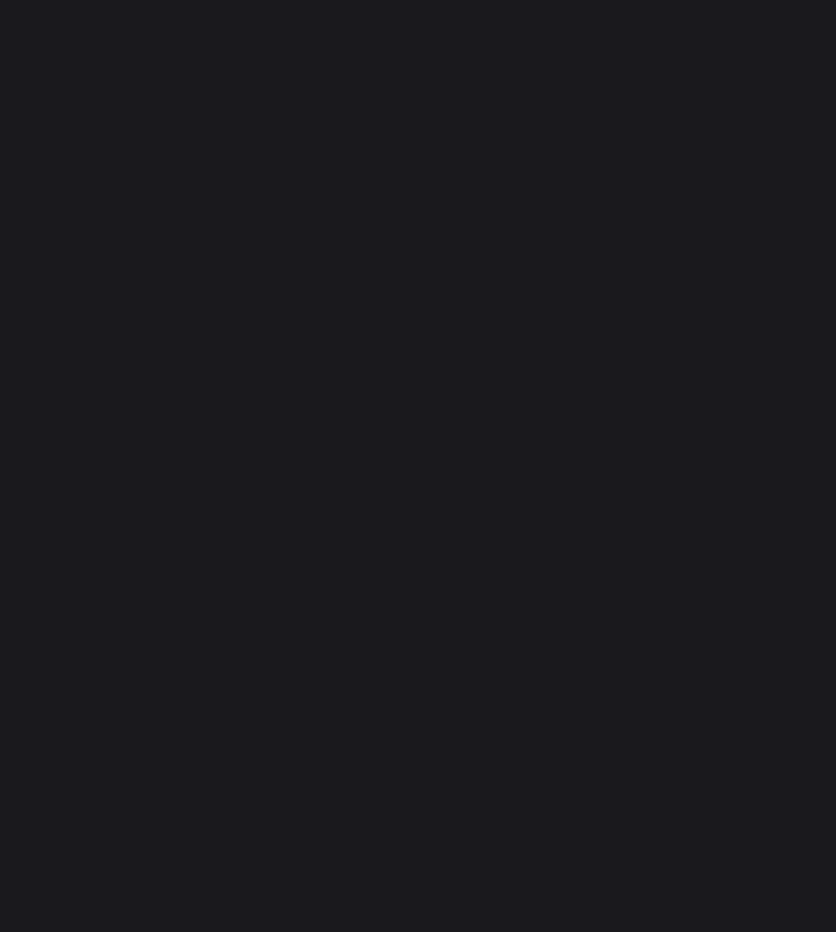
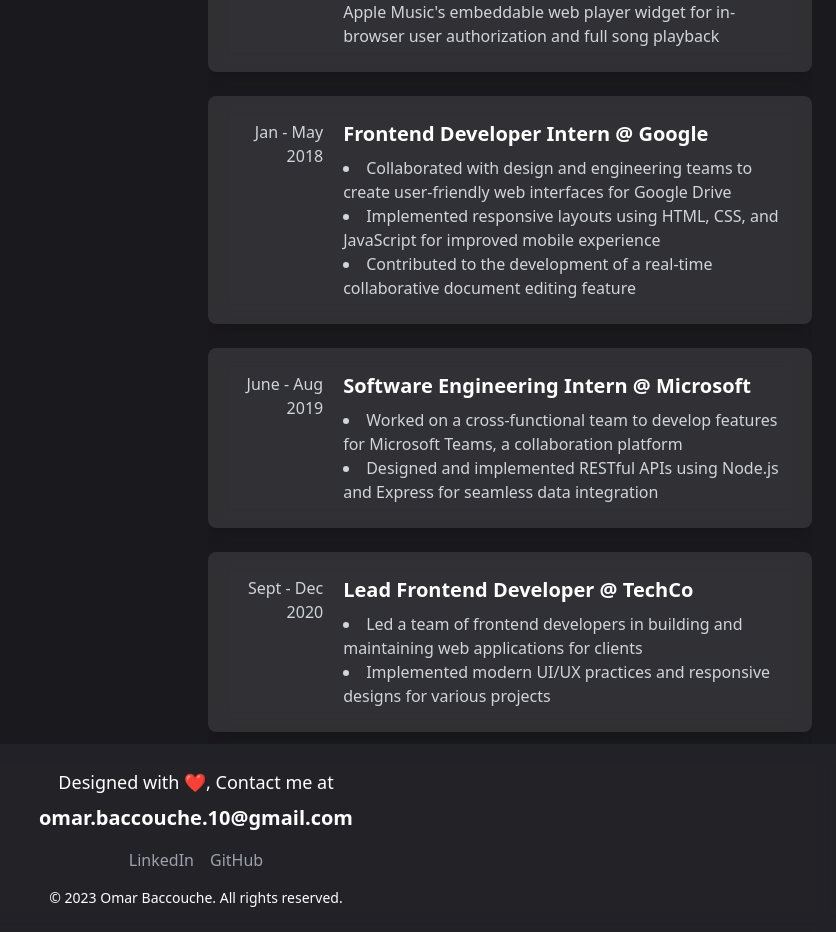
Before and after one commit to baccouchee/portfolio-template, a React (Vite) app: page / in a window 1280 px wide. Shown: the part 1524-2456 px from the top of the page, without its empty margins (444-1280 px from the left). Before the commit the page ends 1408 px from the top, so only its background shows below. Built offline with nearby package versions, Linux system fonts and the light colour scheme.

Commit message:
Prof Experience

```diff
--- a/src/App.jsx
+++ b/src/App.jsx
@@ -1,10 +1,10 @@
 import React from 'react'
 import Navbar from './components/navbar'
 import Hero from './components/hero'
-import Analytics from './components/Analytics'
-import Technologie from './components/Technologie'
+
 import Expertise from './components/Expertise'
-import Experience from './components/Experience'
+import ExperienceBlock from './components/ExperienceBlock'
+import Footer from './components/Footer'
 
 export function App() {
   return (
@@ -13,8 +13,8 @@
         <Navbar />
         <Hero />
         <Expertise />
-        <Experience />
-        {/* <Technologie /> */}
+        <ExperienceBlock />
+        <Footer />
       </div>
     </>
   )
--- a/src/components/Analytics.jsx
+++ /dev/null
@@ -1,29 +0,0 @@
-import React from 'react'
-import Laptop from '../Assets/laptop.jpg'
-
-const Analytics = () => {
-
-  return (
-    <div className="w-full py-16 px-4 text-white bg-[#040734]">
-      <h2 className="text-body text-white font-bold md:text-4xl font-body mt-10">My Expertise</h2>
-      <div className="max-w-[1240px] mx-auto grid md:grid-cols-2">
-        <img className="w-[500px] mx-auto my-4" src={Laptop} alt="/" />
-        <div className="flex flex-col justify-center">
-          <p className="text-[#00df9a] font-bold">DATA ANALYTICS DASHBOARD</p>
-          <h1 className="md:text-4xl sm:text-3xl text-2xl font-bold py-2 v">Manage Data Analytics Centrally</h1>
-          <p>
-            Lorem ipsum dolor sit amet consectetur adipisicing elit. Voluptatum molestiae delectus culpa hic assumenda,
-            voluptate reprehenderit dolore autem cum ullam sed odit perspiciatis. Doloribus quos velit, eveniet ex
-            deserunt fuga?
-          </p>
-          <button className="bg-black text-[#00df9a] w-[200px] rounded-md font-medium my-6 mx-auto md:mx-0 py-3">
-            Get Started
-          </button>
-
-        </div>
-      </div>
-    </div>
-  )
-}
-
-export default Analytics
--- a/src/components/Card.jsx
+++ /dev/null
@@ -1,7 +0,0 @@
-import React from 'react'
-
-const Card = () => {
-  return <div>Card</div>
-}
-
-export default Card
--- a/src/components/Experience.jsx
+++ b/src/components/Experience.jsx
@@ -1,26 +1,20 @@
 import React from 'react'
 import '../index.css'
-const Experience = () => {
+const Experience = ({ experience }) => {
   return (
-    <div className="relative p-6 w-3/4">
+    <div className="relative py-3">
       <div className="absolute top-0 left-0 right-0 bottom-0 z-0 backdrop-blur-md backdrop-filter bg-opacity-30"></div>
       <div className="flex bg-white bg-opacity-10 hover:bg-opacity-20 backdrop-blur-md p-6 rounded-lg shadow-lg">
         <div className="w-[20%]">
-          <p className="text-gray-300 mb-4 text-right mr-5">July - Dec 2017</p>
+          <p className="text-gray-300 mb-4 text-right mr-5">{experience.date}</p>
         </div>
         <div className="w-[80%]">
-          <h2 className="text-xl font-semibold mb-2 text-white">UI Engineer Co-op @ Apple</h2>
+          <h2 className="text-xl font-semibold mb-2 text-white">{experience.title}</h2>
 
           <ul className="list-disc list-inside text-gray-300">
-            <li>Developed and styled interactive web applications for Apple Music using Ember and SCS</li>
-            <li>
-              Built and shipped the Apple Music Extension for Facebook Messenger leveraging third-party and internal API
-              integration
-            </li>
-            <li>
-              Architected and implemented the user interface of Apple Music's embeddable web player widget for
-              in-browser user authorization and full song playback
-            </li>
+            {experience.description.map((desc, index) => (
+              <li key={index}>{desc}</li>
+            ))}
           </ul>
         </div>
       </div>
--- /dev/null
+++ b/src/components/ExperienceBlock.jsx
@@ -0,0 +1,68 @@
+import React from 'react'
+import Experience from './Experience'
+
+const ExperienceBlock = () => {
+  const experiences = [
+    {
+      date: 'July - Dec 2017',
+      title: 'UI Engineer Co-op @ Apple',
+      description: [
+        'Developed and styled interactive web applications for Apple Music using Ember and SCS',
+        'Built and shipped the Apple Music Extension for Facebook Messenger leveraging third-party and internal API integration',
+        "Architected and implemented the user interface of Apple Music's embeddable web player widget for in-browser user authorization and full song playback",
+      ],
+    },
+    {
+      date: 'Jan - May 2018',
+      title: 'Frontend Developer Intern @ Google',
+      description: [
+        'Collaborated with design and engineering teams to create user-friendly web interfaces for Google Drive',
+        'Implemented responsive layouts using HTML, CSS, and JavaScript for improved mobile experience',
+        'Contributed to the development of a real-time collaborative document editing feature',
+      ],
+    },
+    {
+      date: 'June - Aug 2019',
+      title: 'Software Engineering Intern @ Microsoft',
+      description: [
+        'Worked on a cross-functional team to develop features for Microsoft Teams, a collaboration platform',
+        'Designed and implemented RESTful APIs using Node.js and Express for seamless data integration',
+      ],
+    },
+    {
+      date: 'Sept - Dec 2020',
+      title: 'Lead Frontend Developer @ TechCo',
+      description: [
+        'Led a team of frontend developers in building and maintaining web applications for clients',
+        'Implemented modern UI/UX practices and responsive designs for various projects',
+      ],
+    },
+    // Add more experience objects as needed
+  ]
+
+  // Add more experience objects here
+  return (
+    <div>
+      <h1 className="text-4xl md:text-5xl lg:text-7xl font-bold mb-20 text-center text-white">
+        Professional Experience
+      </h1>
+      <div className="flex px-6 space-x-6 ">
+        <div className="flex flex-col text-left w-[50%]">
+          <h1 class="text-4xl font-bold text-white mb-2">Omar Baccouche</h1>
+          <h3 class="text-xl text-gray-500 mb-4">Lead Engineer at EY</h3>
+          <p class="text-lg text-gray-200">
+            I specialize in building accessible, inclusive products and crafting exceptional digital experiences for the
+            web.
+          </p>
+        </div>
+        <div className="flex flex-col w-[50%] overflow-y-auto">
+          {experiences.map((experience, index) => (
+            <Experience key={index} experience={experience} />
+          ))}
+        </div>
+      </div>
+    </div>
+  )
+}
+
+export default ExperienceBlock
--- /dev/null
+++ b/src/components/Footer.jsx
@@ -0,0 +1,34 @@
+import React from 'react'
+
+const Footer = () => {
+  return (
+    <footer className="bg-gray-500 bg-opacity-10 backdrop-blur-md text-white py-6">
+      <div className="container mx-auto text-center">
+        <p className="text-lg mb-2">Designed with ❤️, Contact me at</p>
+        <p className="text-xl font-semibold">omar.baccouche.10@gmail.com</p>
+        <div className="mt-4">
+          <a
+            href="https://linkedin.com/in/yourprofile"
+            target="_blank"
+            rel="noopener noreferrer"
+            className="text-gray-400 hover:text-white mx-2"
+          >
+            LinkedIn
+          </a>
+          <a
+            href="https://github.com/yourusername"
+            target="_blank"
+            rel="noopener noreferrer"
+            className="text-gray-400 hover:text-white mx-2"
+          >
+            GitHub
+          </a>
+          {/* Add more social media links as needed */}
+        </div>
+        <p className="mt-4 text-sm">© {new Date().getFullYear()} Omar Baccouche. All rights reserved.</p>
+      </div>
+    </footer>
+  )
+}
+
+export default Footer
--- a/src/components/Technologie.jsx
+++ /dev/null
@@ -1,48 +0,0 @@
-import React, { useState } from 'react'
-import imgReact from '../Assets/react.png'
-import { motion } from 'framer-motion'
-
-const Technologie = () => {
-  let tabDep = [
-    { id: 'React', label: 'Tailwind' },
-    { id: 'React', label: 'MUi' },
-    { id: 'React', label: 'Vite' },
-    { id: 'React', label: 'Framer Motion' },
-  ]
-
-  const [isOpen, setIsOpen] = useState(false)
-
-  return (
-    <div className="flex w-full py-8 px-4">
-      <motion.div
-        transition={{ layout: { duration: 0.4, type: 'just' } }}
-        layout
-        onClick={() => setIsOpen(!isOpen)}
-        className="rounded bg-slate-100 shadow-lg max-w-sm"
-      >
-        <motion.div layout="position" className="flex p-3 mr-4 items-center">
-          <img className="object-cover h-12 w-12 rounded-full" src={imgReact} />
-          <div className="font-bold text-xl ml-2">React</div>
-        </motion.div>
-
-        {!isOpen && (
-          <motion.div initial={{ opacity: 0 }} transition={{ duration: 0.8 }} animate={{ opacity: 0.8 }}>
-            <p className="px-4 text-gray-700 text-base">
-              By synergizing React JS with a carefully curated set of technologies, I craft web applications that
-              redefine user experiences with finesse.
-            </p>
-            <div className="px-3 pt-4 pb-2">
-              {tabDep.map(tabDep => (
-                <span className="inline-block bg-gray-200 rounded-full px-3 py-1 text-sm font-semibold text-gray-700 mr-2 mb-2">
-                  #{tabDep.label}
-                </span>
-              ))}
-            </div>
-          </motion.div>
-        )}
-      </motion.div>
-    </div>
-  )
-}
-
-export default Technologie
```
